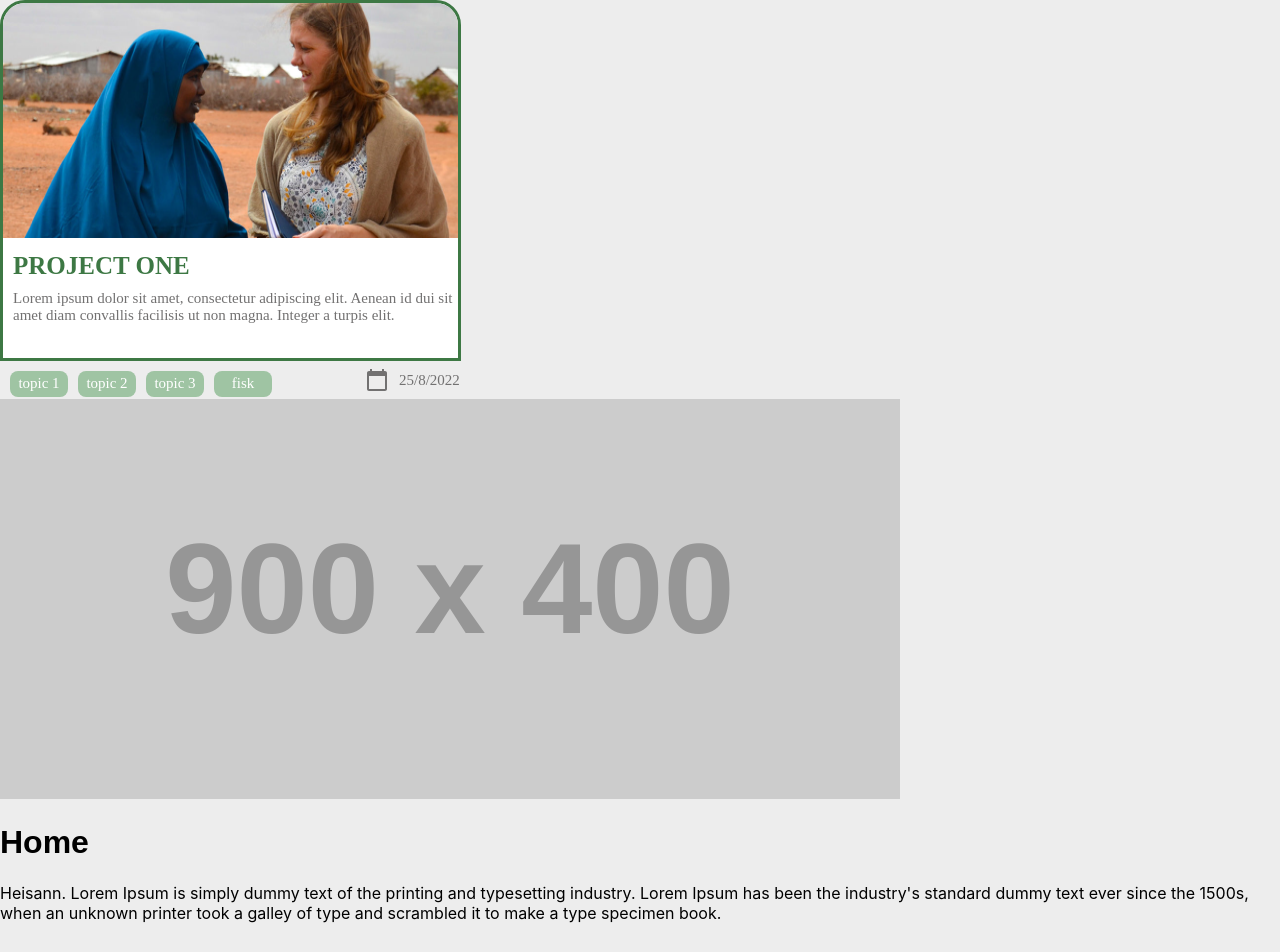
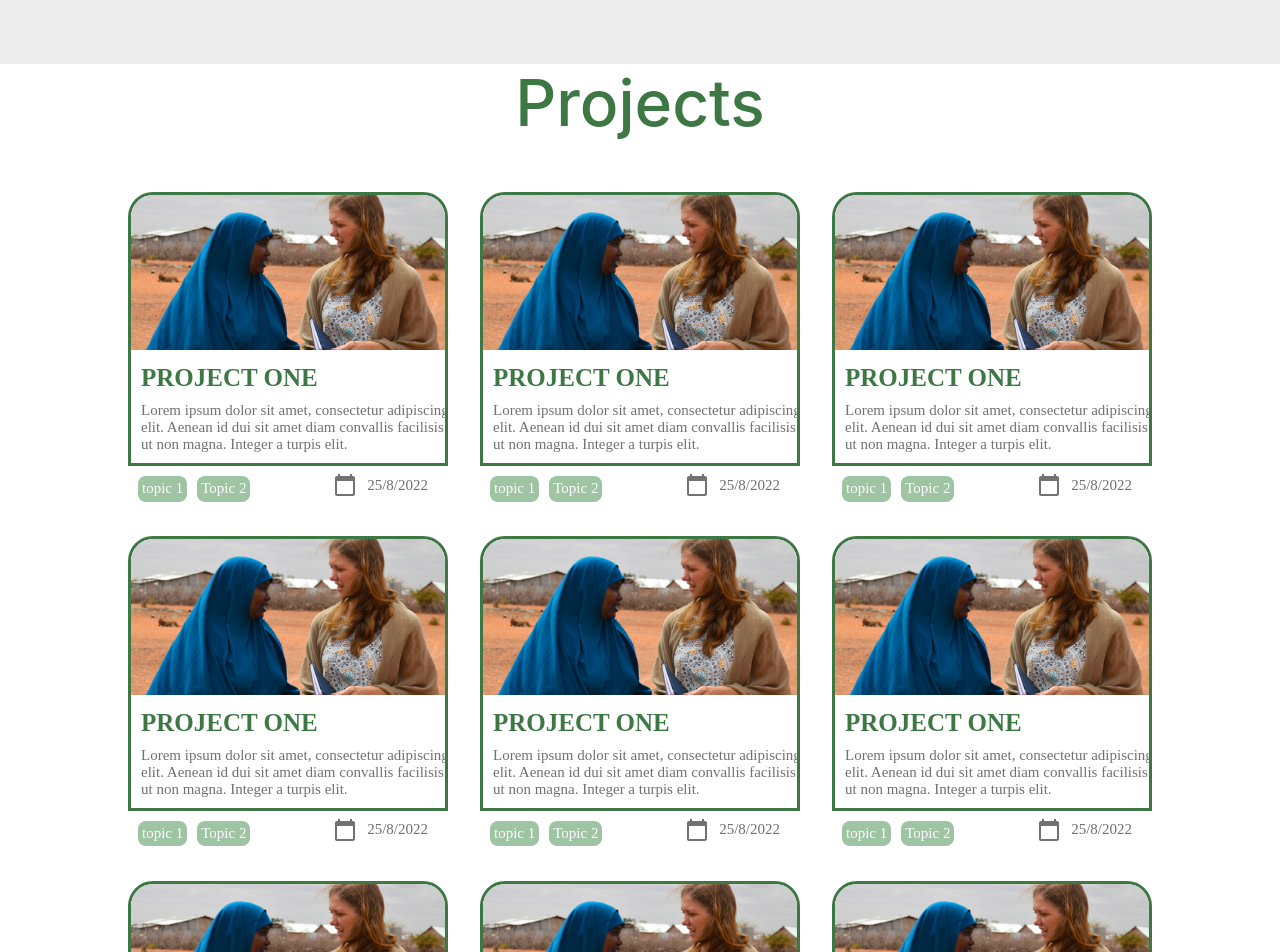
Before and after one commit to aidportaliug/IUG-projects, a React (Create React App) app in the folder iug/: page /home in a window 1280 px wide. Shown: the top 952 px of the page. Built offline with nearby package versions, Linux system fonts and the light colour scheme; no server answers.

Commit message:
Initial design

```diff
--- a/iug/src/pages/homepage/index.tsx
+++ b/iug/src/pages/homepage/index.tsx
@@ -1,37 +1,29 @@
 import React from "react";
 import ProjectCard from "../../components/ProjectCard/ProjectCard";
+import "../../styles/homepage.css"
 
 function Home() {
   const description : string  = "Lorem ipsum dolor sit amet, consectetur adipiscing elit. Aenean id dui sit amet diam convallis facilisis ut non magna. Integer a turpis elit. "
   const date : Date = new Date()
-  const topics : string[] = ["topic 1", "topic 2", "topic 3", "fisk"]
+  const topics : string[] = ["topic 1", "Topic 2"]
   const imagePath : string = "./../../images/Trax_Ghana.png"
   return (
-<>
-    <ProjectCard title = "PROJECT ONE" description = {description} date = {date} topics = {topics} imagePath = {imagePath}/>
-    <div className="home">
-      <div className="container">
-        <div className="row align-items-center my-5">
-          <div className="col-lg-7">
-            <img
-              className="img-fluid rounded mb-4 mb-lg-0"
-              src="http://placehold.it/900x400"
-              alt=""
-            />
-          </div>
-          <div className="col-lg-5">
-            <h1 className="font-weight-light">Home</h1>
-            <p>
-              Heisann. Lorem Ipsum is simply dummy text of the printing and typesetting
-              industry. Lorem Ipsum has been the industry's standard dummy text
-              ever since the 1500s, when an unknown printer took a galley of
-              type and scrambled it to make a type specimen book.
-            </p>
-          </div>
+    <div className="homeBackground">
+      <div className="homeOutline">
+        <div className="homeTitle"> Projects </div>
+        <div className="row">
+          <ProjectCard title = "PROJECT ONE" description = {description} date = {date} topics = {topics} imagePath = {imagePath}/>
+          <ProjectCard title = "PROJECT ONE" description = {description} date = {date} topics = {topics} imagePath = {imagePath}/>
+          <ProjectCard title = "PROJECT ONE" description = {description} date = {date} topics = {topics} imagePath = {imagePath}/>
+          <ProjectCard title = "PROJECT ONE" description = {description} date = {date} topics = {topics} imagePath = {imagePath}/>
+          <ProjectCard title = "PROJECT ONE" description = {description} date = {date} topics = {topics} imagePath = {imagePath}/>
+          <ProjectCard title = "PROJECT ONE" description = {description} date = {date} topics = {topics} imagePath = {imagePath}/>
+          <ProjectCard title = "PROJECT ONE" description = {description} date = {date} topics = {topics} imagePath = {imagePath}/>
+          <ProjectCard title = "PROJECT ONE" description = {description} date = {date} topics = {topics} imagePath = {imagePath}/>
+          <ProjectCard title = "PROJECT ONE" description = {description} date = {date} topics = {topics} imagePath = {imagePath}/>
         </div>
       </div>
     </div>
-    </>
   );
 }
 
--- /dev/null
+++ b/iug/src/styles/homepage.css
@@ -0,0 +1,39 @@
+
+.homeOutline{
+    margin-left: 10%;
+    margin-right: 10%;
+    margin-top: 5%;
+}
+
+.row{
+    display: grid;
+    gap: 2em;
+    grid-template-columns: repeat(3, 1fr);
+}
+
+
+@media screen and (min-width: 700px) and (max-width: 1000px) {
+    .row{
+        grid-template-columns: 1fr 1fr;
+    }
+}
+
+/* For Tablets */
+@media screen and (max-width: 700px) {
+    .row {
+        grid-template-columns: 1fr;
+    }
+}
+
+.homeBackground{
+    background-color: #fff;
+}
+
+.homeTitle{
+    font-style: normal;
+    font-weight: 500;
+    font-size: 4em;
+    text-align: center;
+    color: #3D7844;
+    margin-bottom: 5%;
+}
--- a/iug/src/styles/projectCard.css
+++ b/iug/src/styles/projectCard.css
@@ -1,16 +1,15 @@
 .projectOutline{
     border-top-left-radius: 25px;
     border-top-right-radius: 25px;
-    min-height: 355px;
-    width: 100%;
     overflow: hidden;
     background-color: white;
     border: 3px solid #3D7844;
+    min-height: 200px;
 }
 
 .projectPicture{
     width: 100%;
-    height: 235px;
+    height: 65%;
 }
 
 .projectText{
@@ -20,9 +19,7 @@
     font-size: 25px;
     margin: 10px;
 }
-.projectCardContainer{
-    width: 455px;
-}
+
 
 .projectDescription{
     width: 100%;
@@ -37,11 +34,12 @@
 .projectCardBottomRow{
     flex-direction: row;
     display: flex;
+    width: 100%;
 }
 
 .topicTag{
-    width: 50px;
     height: 17.52px;
+
 
     font-family: 'Droid Sans';
     font-style: normal;
@@ -64,7 +62,6 @@
     font-weight: 400;
     font-size: 15px;
     color: #727171;
-    width: 80px;
     height: 18px;
     margin: 10px;
     display: flex;
```
